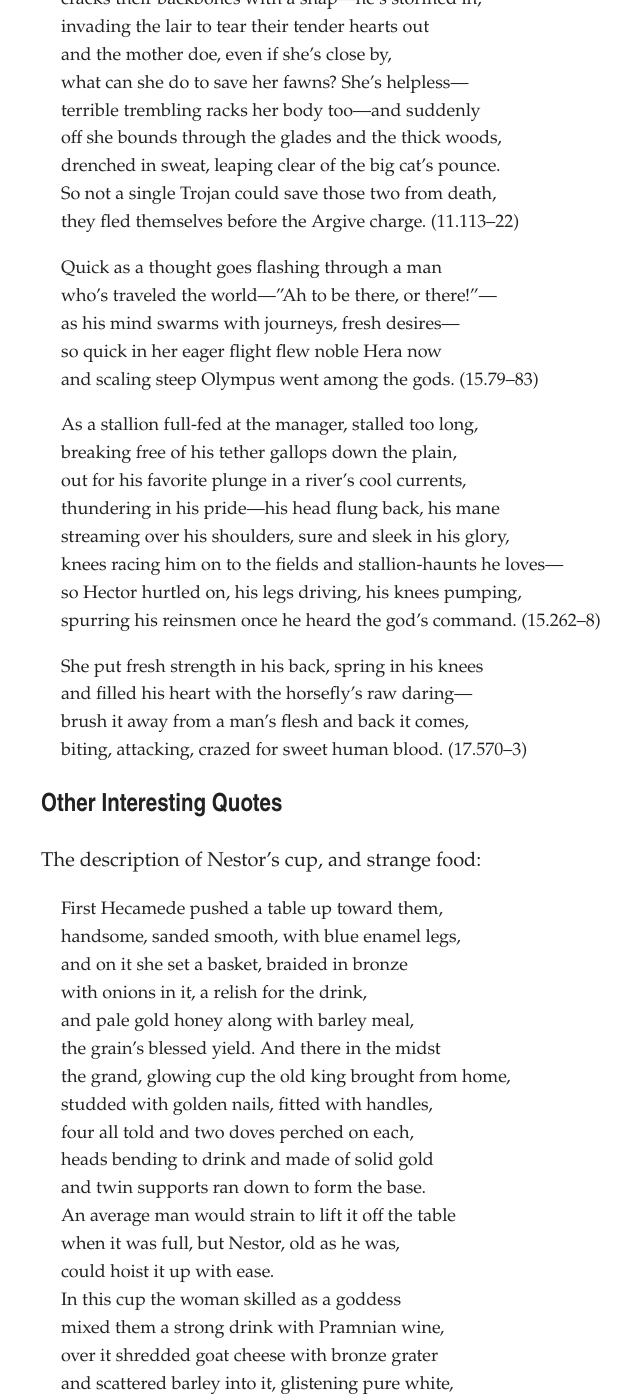
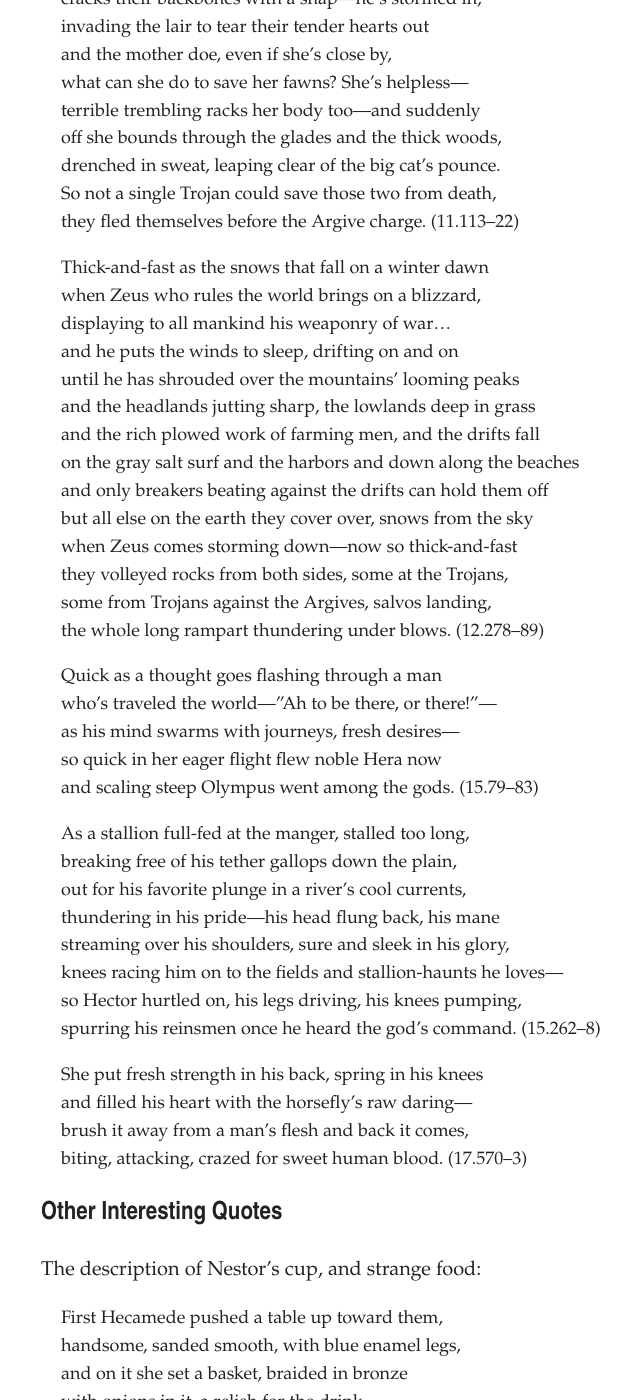
Before and after one commit to artsandmetaphysics/goodlifeodyssey, a Jekyll site: the page built from _documents/the-iliad.md, in a window 1280 px wide and 1400 px high, scrolled down 8260 px. Shown: the whole window, without its empty margins (259-899 px from the left). Built offline with Jekyll 4.4.1, drawn with Linux system fonts in a browser that asks for light colours; some of the changed text lies outside the part shown.

Commit message:
Work on iliad notes

```diff
--- a/_documents/the-iliad.md
+++ b/_documents/the-iliad.md
@@ -305,6 +305,23 @@ Here are my favourite similes:
 </blockquote>
 
 <blockquote class="poetry">
+<p>Thick-and-fast as the snows that fall on a winter dawn</p>
+<p>when Zeus who rules the world brings on a blizzard,</p>
+<p>displaying to all mankind his weaponry of war…</p>
+<p>and he puts the winds to sleep, drifting on and on</p>
+<p>until he has shrouded over the mountains’ looming peaks</p>
+<p>and the headlands jutting sharp, the lowlands deep in grass</p>
+<p>and the rich plowed work of farming men, and the drifts fall</p>
+<p>on the gray salt surf and the harbors and down along the beaches</p>
+<p>and only breakers beating against the drifts can hold them off</p>
+<p>but all else on the earth they cover over, snows from the sky</p>
+<p>when Zeus comes storming down—now so thick-and-fast</p>
+<p>they volleyed rocks from both sides, some at the Trojans,</p>
+<p>some from Trojans against the Argives, salvos landing,</p>
+<p>the whole long rampart thundering under blows. (12.278–89)</p>
+</blockquote>
+
+<blockquote class="poetry">
 <p>Quick as a thought goes flashing through a man</p>
 <p>who’s traveled the world—”Ah to be there, or there!”—</p>
 <p>as his mind swarms with journeys, fresh desires—</p>
@@ -313,7 +330,7 @@ Here are my favourite similes:
 </blockquote>
 
 <blockquote class="poetry">
-<p>As a stallion full-fed at the manager, stalled too long,</p>
+<p>As a stallion full-fed at the manger, stalled too long,</p>
 <p>breaking free of his tether gallops down the plain,</p>
 <p>out for his favorite plunge in a river’s cool currents,</p>
 <p>thundering in his pride—his head flung back, his mane</p>
```
Also changed, not shown: other parts of _documents/the-iliad.md (+2 -2 lines), documents/the-iliad.md (+19 -3 lines).
